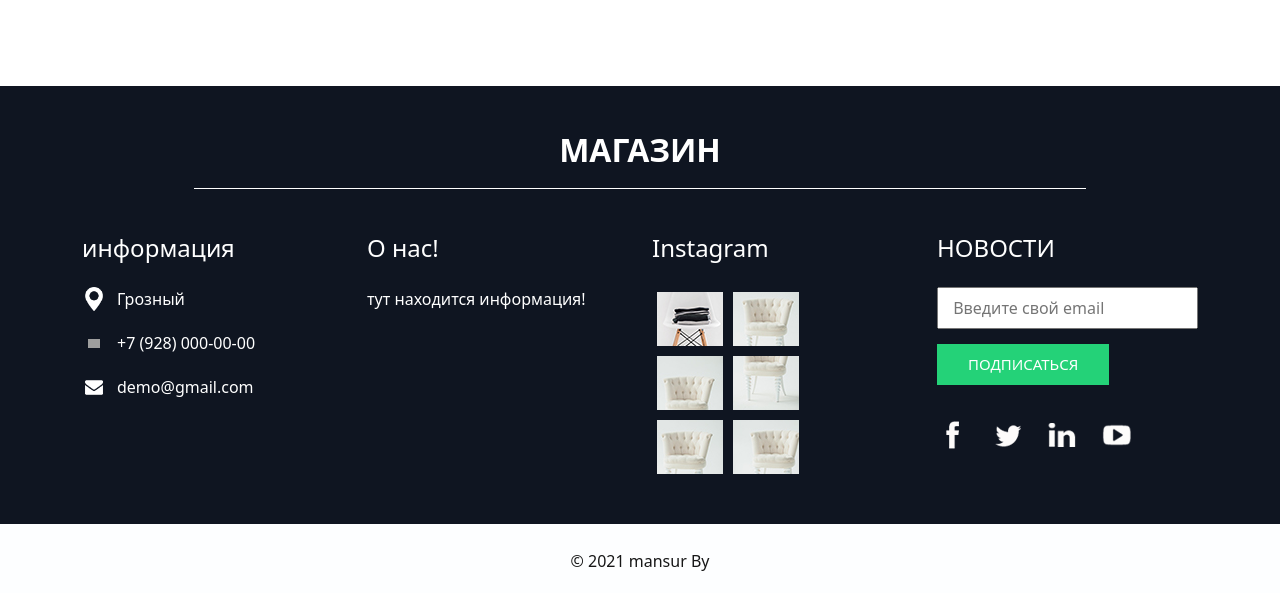
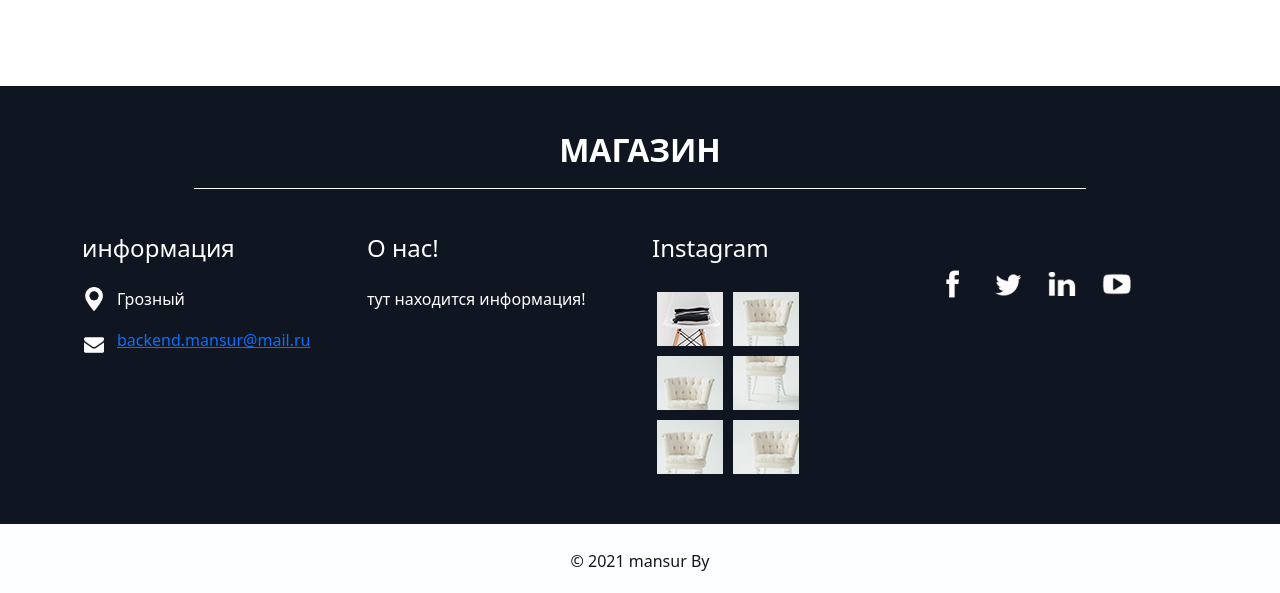
Before and after one commit to Xamerzaev/flask-shop-beta-, a Flask app: page / in a window 1280 px wide. Shown: the part 2605-3198 px from the top of the page. Run offline with Flask 2, Linux system fonts and the light colour scheme; data comes from the database, SQL or seed files in the repository; both versions use the stored data as it was after the commit; some libraries are stand-ins or nearby versions; grey boxes are pictures that could not be loaded.

Commit message:
added demka

```diff
--- a/shop/models.py
+++ b/shop/models.py
@@ -18,7 +18,7 @@ class Product(db.Model):
     cartitems = db.relationship('CartItem', backref='Product')
 
     def __repr__(self):
-        return '<ProductName %r>' % self.name
+        return self.title
 
 
 class User(db.Model, UserMixin):
--- a/shop/routes.py
+++ b/shop/routes.py
@@ -91,6 +91,7 @@ def product_detail(product_id):
     product = Product.query.get(product_id)
     return render_template('product_detail.html', product=product)
 
-@app.route('/cart', methods=['POST', 'GET'])
+@app.route('/cart')
 def cart():
-    return render_template('cart.html')
+    products = Product.query.all()
+    return render_template('cart.html', products=products)
--- a/shop/templates/base.html
+++ b/shop/templates/base.html
@@ -2,18 +2,14 @@
 <html>
 
 <head>
-    <!-- Basic -->
     <meta charset="utf-8" />
     <meta http-equiv="X-UA-Compatible" content="IE=edge" />
-    <!-- Mobile Metas -->
     <meta name="viewport" content="width=device-width, initial-scale=1, shrink-to-fit=no" />
-    <!-- Site Metas -->
     <meta name="keywords" content="" />
     <meta name="description" content="" />
     <meta name="author" content="" />
 
     <title>Mahamerz</title>
-
     <link rel="stylesheet" type="text/css"
         href="https://cdnjs.cloudflare.com/ajax/libs/OwlCarousel2/2.1.3/assets/owl.carousel.min.css" />
     <link rel="stylesheet" type="text/css" href="{{ url_for('static', filename='css/bootstrap.css') }}" />
@@ -31,7 +27,7 @@
             <div class="container-fluid">
                 <nav class="navbar navbar-expand-lg custom_nav-container">
                     <a class="navbar-brand" href="/">
-                        <img src="{{ url_for('static', filename='images/logo.png') }}" alt=""></a>
+                        <img src="{{ url_for('static', filename='images/logo.jpg') }}" max-widht="50%" alt=""></a>
                     <button class="navbar-toggler" type="button" data-toggle="collapse"
                         data-target="#navbarSupportedContent" aria-controls="navbarSupportedContent"
                         aria-expanded="false" aria-label="Toggle navigation">
--- a/shop/templates/cart.html
+++ b/shop/templates/cart.html
@@ -8,6 +8,7 @@
 	  <div class="brand_container layout_padding2">
 		{% for cartitem in cartitems %}
 
+			{{ cartitem.user_id }}
 		{% endfor %}
 	  </div>
 	</div>
--- a/shop/templates/index.html
+++ b/shop/templates/index.html
@@ -294,18 +294,10 @@
           </div>
           <div>
             <div class="img-box">
-              <img src="i{{ url_for('static', filename='mages/telephone-white.png') }}" width="12px" alt="">
+              <img src="{{ url_for('static', filename='images/envelope-white.png') }}" width="20px" alt="">
             </div>
             <p>
-              +7 (928) 000-00-00
-            </p>
-          </div>
-          <div>
-            <div class="img-box">
-              <img src="{{ url_for('static', filename='images/envelope-white.png') }}" width="18px" alt="">
-            </div>
-            <p>
-              demo@gmail.com
+              <h6><a href="mailto:backend.mansur@mail.ru">backend.mansur@mail.ru</a></h6>
             </p>
           </div>
         </div>
@@ -369,15 +361,6 @@
       </div>
       <div class="col-md-3">
         <div class="info_form ">
-          <h5>
-            НОВОСТИ
-          </h5>
-          <form action="">
-            <input type="email" placeholder=" Введите свой email">
-            <button>
-              подписаться
-            </button>
-          </form>
           <div class="social_box">
             <a href="">
               <img src="{{ url_for('static', filename='images/fb.png') }}" alt="">
```
Also changed, not shown: README.md, shop/shop.db, shop/static/images/Logo.jpg (renamed from shop/static/images/Logo.png).
